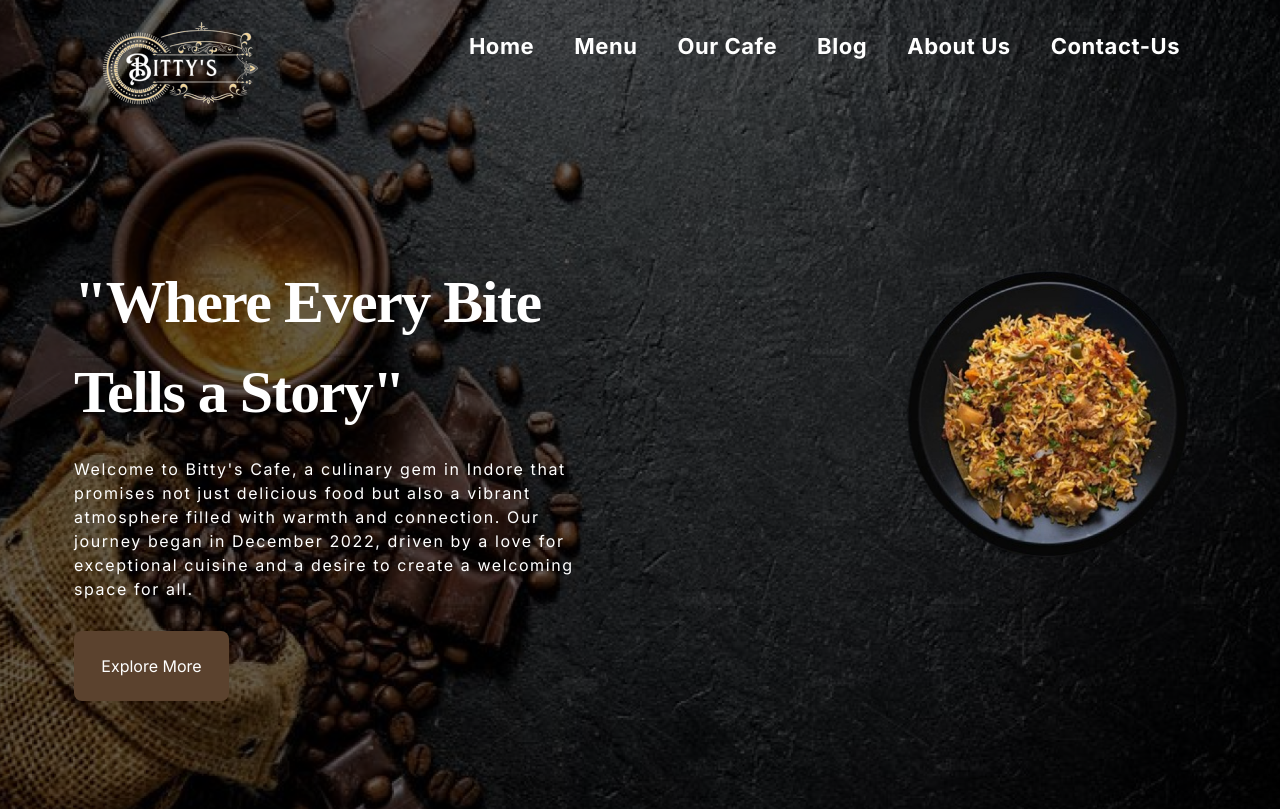
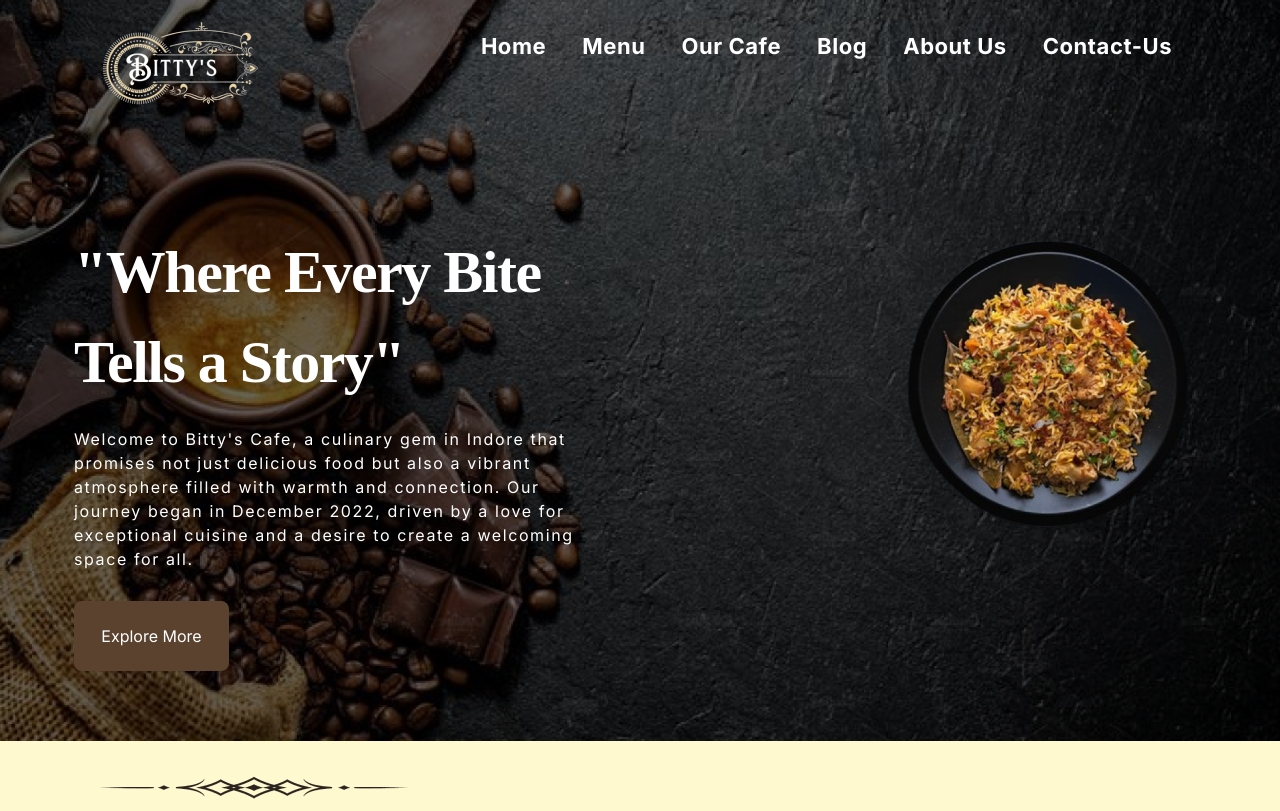
Before and after one commit to hiringtech124/bittys, a Next.js app: page / in a window 1280 px wide. Shown: the top 811 px of the page. Built offline with nearby package versions, Linux system fonts and the light colour scheme.

Commit message:
push till 13 may

```diff
--- a/src/components/Home/About/About.js
+++ b/src/components/Home/About/About.js
@@ -1,6 +1,7 @@
 import React from 'react'
 import headline from './assets/header.png'
 import Image from 'next/image'
+import Link from 'next/link'
 function About() {
     return (
         <>
@@ -19,7 +20,7 @@ function About() {
 
                     </div>
 
-                    <button className='w-[155px] h-[70px] bg-[#5B422E] max-md:w-[130px] max-md:h-[60px] max-sm:w-[110px] max-sm:h-[55px] rounded-lg text-[#fff] text-[16px] max-sm:text-[12px]'>Explore More</button>
+                    <Link href="/about"><button className='w-[155px] h-[70px] bg-[#5B422E] max-md:w-[130px] max-md:h-[60px] max-sm:w-[110px] max-sm:h-[55px] rounded-lg text-[#fff] text-[16px] max-sm:text-[12px]'>Explore More</button></Link>
                 </div>
             </div>
         </>
--- a/src/components/Home/Header/Header.js
+++ b/src/components/Home/Header/Header.js
@@ -2,22 +2,23 @@ import React from 'react'
 import Image from 'next/image'
 import vegb from './assets/vegBiryani.png'
 import './css/header.css'
+import Link from 'next/link'
 
 function Header() {
     return (
         <>
             <div className='h-full relative bgImg text-[#fff] flex flex-col mx-auto'>
-                <div className='flex justify-center gap-[300px] max-xl:gap-[150px] max-lg:gap-[150px] max-[850px]:gap-[80px] max-sm:gap-y-5 max-sm:flex-col max-sm:items-center pt-[150px] max-sm:pt-[50px] pb-[130px] max-md:pb-[50px]'>
+                <div className='flex justify-center gap-[300px] max-xl:gap-[150px] max-lg:gap-[150px] max-[850px]:gap-[80px] max-sm:gap-y-5 max-sm:flex-col max-sm:items-center pt-[120px] max-sm:pt-[50px] pb-[70px] max-md:pb-[50px]'>
                     <div className='flex flex-col justify-start max-w-lg max-lg:max-w-sm max-md:w-[300px]  max-sm:items-center'>
                         <h1 className='font-bold text-[60px]  font-serif max-sm:px-[10px] mb-[20px] tracking-tight max-xl:text-[40px] max-lg:text-[30px] max-md:text-[35px] max-sm:text-[35px] max-sm:mb-[10px]'>
                             &quot;Where Every Bite Tells a Story&quot;
                         </h1>
                         <p className=' mb-[30px] tracking-widest max-sm:text-center max-sm:px-[20px] max-sm:mb-[10px] max-sm:text-[12px] max-md:text-[13px] max-lg:text-[14px]'>
-                        Welcome to Bitty&apos;s Cafe, a culinary gem in Indore that promises not just delicious food but also a vibrant atmosphere filled with warmth and connection. Our journey began in December 2022, driven by a love for exceptional cuisine and a desire to create a welcoming space for all.
+                            Welcome to Bitty&apos;s Cafe, a culinary gem in Indore that promises not just delicious food but also a vibrant atmosphere filled with warmth and connection. Our journey began in December 2022, driven by a love for exceptional cuisine and a desire to create a welcoming space for all.
                         </p>
-                        <button className='bg-[#5B422E] rounded-lg mt-[0px] w-[155px] max-sm:w-[100px] max-sm:h-[40px] max-md:w-[120px] max-md:h-[50px] h-[70px] text-[#fff] text-[16px] max-sm:text-[11px] max-sm:text-[14px]'>
+                        <Link href="/"><button className='bg-[#5B422E] rounded-lg mt-[0px] w-[155px] max-sm:w-[100px] max-sm:h-[40px] max-md:w-[120px] max-md:h-[50px] h-[70px] text-[#fff] text-[16px] max-sm:text-[11px] max-sm:text-[14px]'>
                             Explore More
-                        </button>
+                        </button></Link>
                     </div>
                     <div className=' flex justify-center '>
                         <Image
--- a/src/components/Home/Header/css/header.css
+++ b/src/components/Home/Header/css/header.css
@@ -6,7 +6,7 @@
   background-image: url("../assets/homeback.png");
   background-size: cover;
   background-repeat: no-repeat;
-  height: 120%;
+  height: 123%;
   width: 100%;
   left: 0;
 }
@@ -14,7 +14,7 @@
   content: "";
   position: absolute;
   width: 100%;
-  height: 120%;
+  height: 123%;
   background: rgba(0, 0, 0, 0.6);
   background-size: cover;
   background-repeat: no-repeat;
--- a/src/components/Home/OurCafe/ExploreCafe.js
+++ b/src/components/Home/OurCafe/ExploreCafe.js
@@ -2,6 +2,7 @@ import React from 'react'
 import Image from 'next/image'
 import header from './assets/header.png'
 import "./css/explore.css"
+import Link from 'next/link'
 function ExploreCafe() {
   return (
     <>
@@ -49,7 +50,7 @@ function ExploreCafe() {
               <a className='text-[red] text-[20px] font-bold max-lg:text-[16px]'>Explore More</a>
             </div>
           </div>
-          <button className='w-[220px] h-[70px] max-lg:w-[150px] max-lg:h-[60px] bg-[#5B422E] opacity-50 text-[#fff] rounded-xl z-2 absolute top-[44%] left-[35%] max-lg:top-[43%] max-sm:static max-sm:top-[0px]  max-sm:mb-[20px]'>Explore More</button>
+          <Link href="/Menu" className='w-[220px] h-[70px] max-lg:w-[150px] max-lg:h-[60px] bg-[#5B422E] opacity-50 text-[#fff] rounded-xl z-2 absolute top-[44%] left-[35%] max-lg:top-[43%] max-sm:static max-sm:top-[0px] flex items-center justify-center  max-sm:mb-[20px]'><button className=''>Explore More</button></Link>
 
         </div>
       </div>
--- a/src/components/Navbar/Navbar.js
+++ b/src/components/Navbar/Navbar.js
@@ -13,14 +13,14 @@ function Navbar() {
         <>
 
             <div className='h-full w-full text-[#fff] w-full flex justify-between max-sm:justify-center max-sm:items-center'>
-                <Image className='mt-[20px] max-sm:w-[130px] ml-[100px] max-lg:ml-[50px] max-md:ml-[30px]' src={logo} alt='logo' />
-                <ul className={`w-[850px] gap-10 max-xl:gap-8 max-lg:gap-5 justify-end flex max-sm:flex-col max-sm:justify-center max-sm:gap-10 max-xl:w-[700px]  max-lg:w-[600px] max-md:w-[450px] pt-[30px] pb-[30px] pr-[100px] max-lg:pr-[30px] max-sm:absolute max-sm:bg-black max-sm:bg-opacity-95 z-[5] max-sm:w-[100%] max-sm:h-screen ${open ? 'top-[0%]' : 'top-[-490px]'}`}>
-                    <Link href="/" onClick={() => setOpen(!open)}><li className='text-[22px] max-xl:text-[18px] max-lg:text-[16px] max-md:text-[12px] max-sm:text-[14px] tracking-wide font-bold text-center hover max-sm:mb-5'>Home</li></Link>
-                    <Link href="/Menu" onClick={() => setOpen(!open)}><li className='text-[22px] max-xl:text-[18px] max-lg:text-[16px] max-md:text-[12px] max-sm:text-[14px] tracking-wide font-bold hover text-center max-sm:mb-5'>Menu</li></Link>
-                    <Link href="/ourCafe" onClick={() => setOpen(!open)}><li className='text-[22px] max-xl:text-[18px] max-lg:text-[16px] max-md:text-[12px] max-sm:text-[14px] tracking-wide font-bold hover text-center max-sm:mb-5'>Our Cafe</li></Link>
-                    <Link href="/" onClick={() => setOpen(!open)}><li className='text-[22px] max-xl:text-[18px] max-lg:text-[16px] max-md:text-[12px] max-sm:text-[14px] tracking-wide font-bold hover text-center max-sm:mb-5'>Blog</li></Link>
-                    <Link href="/about" onClick={() => setOpen(!open)}><li className='text-[22px] max-xl:text-[18px] max-lg:text-[16px] max-md:text-[12px] max-sm:text-[14px] tracking-wide font-bold hover text-center max-sm:mb-5'>About Us</li></Link>
-                    <Link href="/contactus" onClick={() => setOpen(!open)}><li className='text-[22px] max-xl:text-[18px] max-lg:text-[16px] max-md:text-[12px] max-sm:text-[14px] tracking-wide font-bold hover text-center '>Contact-Us</li></Link>
+                <Link href="/"><Image className='mt-[20px] max-sm:w-[130px] ml-[100px] max-lg:ml-[50px] max-md:ml-[30px] max-sm:mr-[40px]' src={logo} alt='logo' /></Link>
+                <ul className={`w-full gap-5 max-lg:gap-1 justify-end flex max-sm:flex-col max-sm:justify-center max-sm:gap-10 pt-[30px] pb-[30px] pr-[100px] max-xl:pr-[40px] max-lg:pr-[30px] max-sm:absolute max-sm:bg-black max-sm:bg-opacity-95 z-[5] max-sm:w-[100%] max-sm:h-screen ${open ? 'top-[0%]' : 'top-[-1490px]'}`}>
+                    <Link href="/" onClick={() => setOpen(!open)}><li className='text-[22px] max-xl:text-[18px] max-lg:text-[16px] max-md:text-[12px] max-sm:text-[14px] tracking-wide font-bold text-center hover px-2 max-sm:mb-5'>Home</li></Link>
+                    <Link href="/Menu" onClick={() => setOpen(!open)}><li className='text-[22px] max-xl:text-[18px] max-lg:text-[16px] max-md:text-[12px] max-sm:text-[14px] tracking-wide font-bold hover px-2 text-center max-sm:mb-5'>Menu</li></Link>
+                    <Link href="/ourCafe" onClick={() => setOpen(!open)}><li className='text-[22px] max-xl:text-[18px] max-lg:text-[16px] max-md:text-[12px] max-sm:text-[14px] tracking-wide font-bold hover px-2 text-center max-sm:mb-5'>Our Cafe</li></Link>
+                    <Link href="/" onClick={() => setOpen(!open)}><li className='text-[22px] max-xl:text-[18px] max-lg:text-[16px] max-md:text-[12px] max-sm:text-[14px] tracking-wide font-bold hover text-center px-2 max-sm:mb-5'>Blog</li></Link>
+                    <Link href="/about" onClick={() => setOpen(!open)}><li className='text-[22px] max-xl:text-[18px] max-lg:text-[16px] max-md:text-[12px] max-sm:text-[14px] tracking-wide font-bold hover text-center px-2 max-sm:mb-5'>About Us</li></Link>
+                    <Link href="/contactus" onClick={() => setOpen(!open)}><li className='text-[22px] max-xl:text-[18px] max-lg:text-[16px] max-md:text-[12px] max-sm:text-[14px] tracking-wide font-bold hover px-2 text-center '>Contact-Us</li></Link>
                 </ul>
                 <div onClick={() => setOpen(!open)} className='block sm:hidden absolute right-[5%] z-[6] flex '>
                     {
--- a/src/components/Navbar/navbar.css
+++ b/src/components/Navbar/navbar.css
@@ -1,7 +1,5 @@
 .hover:hover{
     background-color: #EEDBA0;
-    padding-left: 10px;
-    padding-right: 10px;
     border-radius: 40px;
     color: black;
 }
```
